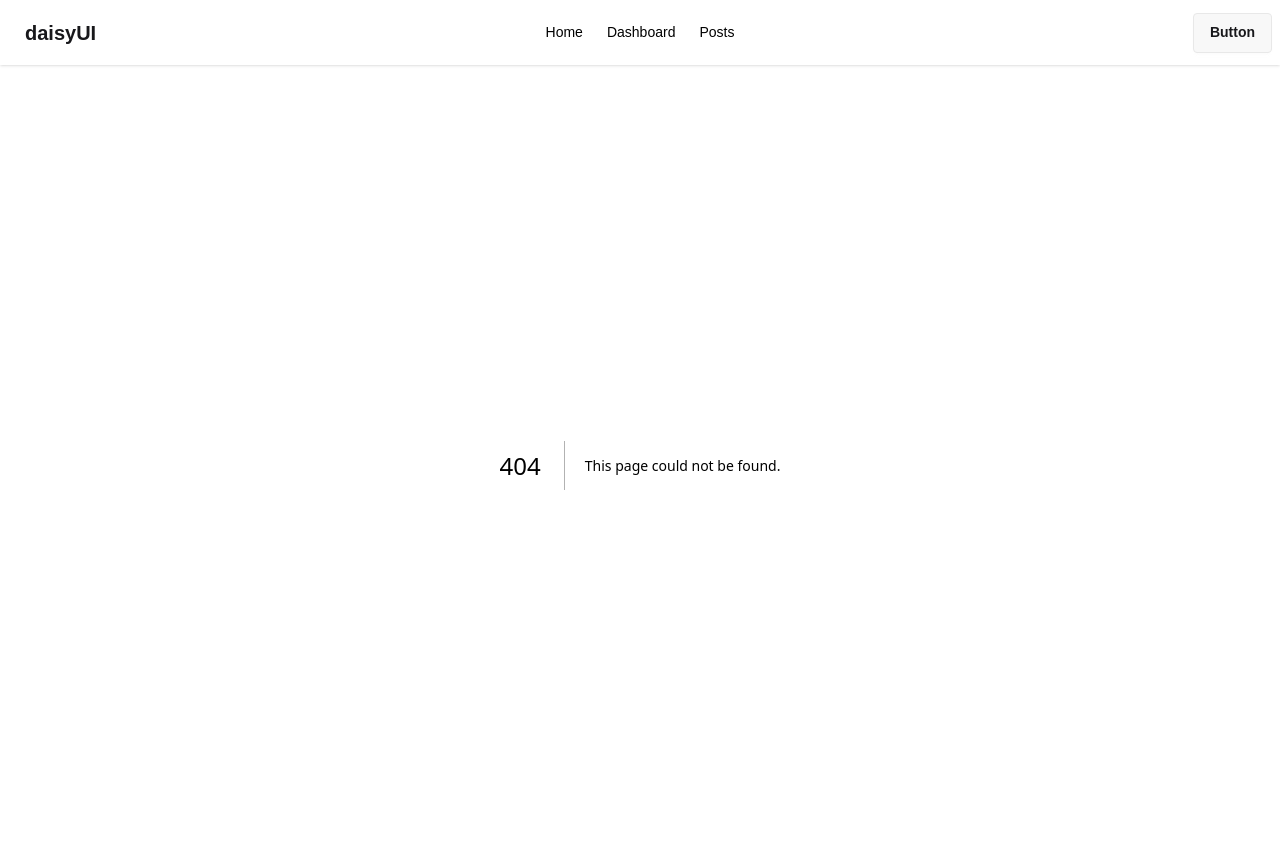
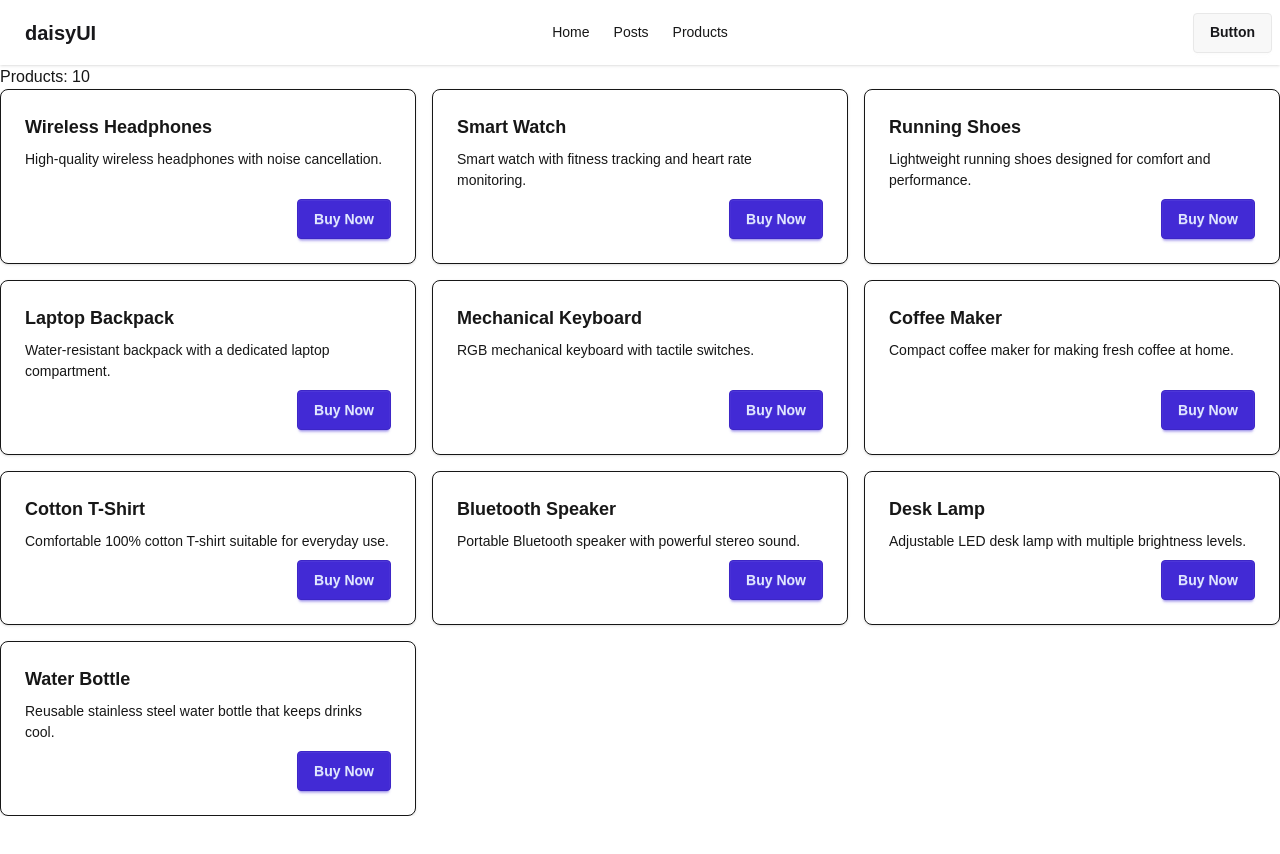
Before and after one commit to FarhanTips/Next_JS, a Next.js app in the folder 3. Advanced Data Fetching and UI Integration/nextjs-data-cacshing/: page /products in a window 1280 px wide. Before the commit this address had no page. Shown: the top 854 px of the page. After the commit the page ends 816 px from the top, so only its background shows below. Built offline with nearby package versions, Linux system fonts and the light colour scheme; data requests are answered from the project's data file.

Commit message:
Data fetched from json server

```diff
--- /dev/null
+++ b/3. Advanced Data Fetching and UI Integration/nextjs-data-cacshing/db.json
@@ -0,0 +1,84 @@
+{
+  "products": [
+    {
+      "id": 1,
+      "name": "Wireless Headphones",
+      "price": 59.99,
+      "category": "Electronics",
+      "description": "High-quality wireless headphones with noise cancellation.",
+      "image": "https://example.com/images/headphones.jpg"
+    },
+    {
+      "id": 2,
+      "name": "Smart Watch",
+      "price": 89.99,
+      "category": "Electronics",
+      "description": "Smart watch with fitness tracking and heart rate monitoring.",
+      "image": "https://example.com/images/smart-watch.jpg"
+    },
+    {
+      "id": 3,
+      "name": "Running Shoes",
+      "price": 74.99,
+      "category": "Fashion",
+      "description": "Lightweight running shoes designed for comfort and performance.",
+      "image": "https://example.com/images/running-shoes.jpg"
+    },
+    {
+      "id": 4,
+      "name": "Laptop Backpack",
+      "price": 39.99,
+      "category": "Accessories",
+      "description": "Water-resistant backpack with a dedicated laptop compartment.",
+      "image": "https://example.com/images/backpack.jpg"
+    },
+    {
+      "id": 5,
+      "name": "Mechanical Keyboard",
+      "price": 69.99,
+      "category": "Electronics",
+      "description": "RGB mechanical keyboard with tactile switches.",
+      "image": "https://example.com/images/keyboard.jpg"
+    },
+    {
+      "id": 6,
+      "name": "Coffee Maker",
+      "price": 49.99,
+      "category": "Home Appliances",
+      "description": "Compact coffee maker for making fresh coffee at home.",
+      "image": "https://example.com/images/coffee-maker.jpg"
+    },
+    {
+      "id": 7,
+      "name": "Cotton T-Shirt",
+      "price": 19.99,
+      "category": "Fashion",
+      "description": "Comfortable 100% cotton T-shirt suitable for everyday use.",
+      "image": "https://example.com/images/t-shirt.jpg"
+    },
+    {
+      "id": 8,
+      "name": "Bluetooth Speaker",
+      "price": 44.99,
+      "category": "Electronics",
+      "description": "Portable Bluetooth speaker with powerful stereo sound.",
+      "image": "https://example.com/images/speaker.jpg"
+    },
+    {
+      "id": 9,
+      "name": "Desk Lamp",
+      "price": 29.99,
+      "category": "Home",
+      "description": "Adjustable LED desk lamp with multiple brightness levels.",
+      "image": "https://example.com/images/desk-lamp.jpg"
+    },
+    {
+      "id": 10,
+      "name": "Water Bottle",
+      "price": 14.99,
+      "category": "Accessories",
+      "description": "Reusable stainless steel water bottle that keeps drinks cool.",
+      "image": "https://example.com/images/water-bottle.jpg"
+    }
+  ]
+}
--- a/3. Advanced Data Fetching and UI Integration/nextjs-data-cacshing/package.json
+++ b/3. Advanced Data Fetching and UI Integration/nextjs-data-cacshing/package.json
@@ -9,6 +9,7 @@
     "lint": "eslint"
   },
   "dependencies": {
+    "json-server": "^1.0.0-beta.15",
     "next": "16.3.5",
     "react": "19.2.8",
     "react-dom": "19.2.8"
--- /dev/null
+++ b/3. Advanced Data Fetching and UI Integration/nextjs-data-cacshing/src/app/components/ProductCard.jsx
@@ -0,0 +1,17 @@
+import React from 'react';
+
+const ProductCard = ({product}) => {
+    return (
+        <div className="card bg-base-100 border shadow-sm">
+            <div className="card-body">
+                <h2 className="card-title">{product.name}</h2>
+                <p>{product.description}</p>
+                <div className="card-actions justify-end">
+                    <button className="btn btn-primary">Buy Now</button>
+                </div>
+            </div>
+        </div>
+    );
+};
+
+export default ProductCard;
--- a/3. Advanced Data Fetching and UI Integration/nextjs-data-cacshing/src/app/components/nav.jsx
+++ b/3. Advanced Data Fetching and UI Integration/nextjs-data-cacshing/src/app/components/nav.jsx
@@ -4,8 +4,8 @@ import React from 'react';
 const Nav = () => {
     const links = <>
         <li><Link href="/">Home</Link></li>
-        <li><Link href="/">Dashboard</Link></li>
         <li><Link href="/posts">Posts</Link></li>
+        <li><Link href="/products">Products</Link></li>
 
     </>
     return (
--- /dev/null
+++ b/3. Advanced Data Fetching and UI Integration/nextjs-data-cacshing/src/app/products/page.jsx
@@ -0,0 +1,23 @@
+import React from 'react';
+import ProductCard from '../components/ProductCard';
+
+const getProducts = async () =>{
+    const res = await fetch("http://localhost:5000/products");
+    return res.json();
+}
+
+const ProductsPage = async () => {
+    const products = await getProducts();
+    return (
+        <div>
+            <h2>Products: {products.length}</h2>
+            <div className='grid grid-cols-3 gap-4'>
+                {
+                    products.map(product => <ProductCard key={product.id} product={product}></ProductCard>)
+                }
+            </div>
+        </div>
+    );
+};
+
+export default ProductsPage;
```
Also changed, not shown: 1 other file (tests, documents, lock files or other folders).
